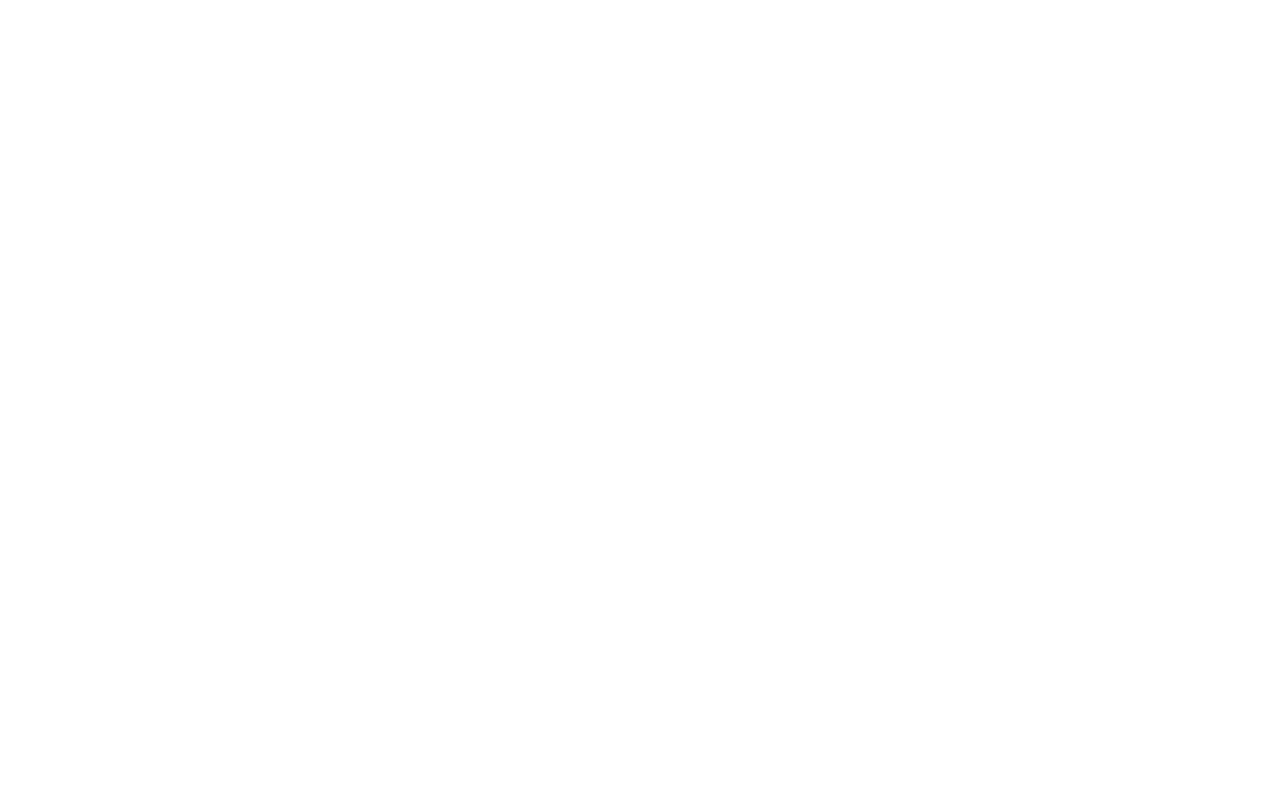
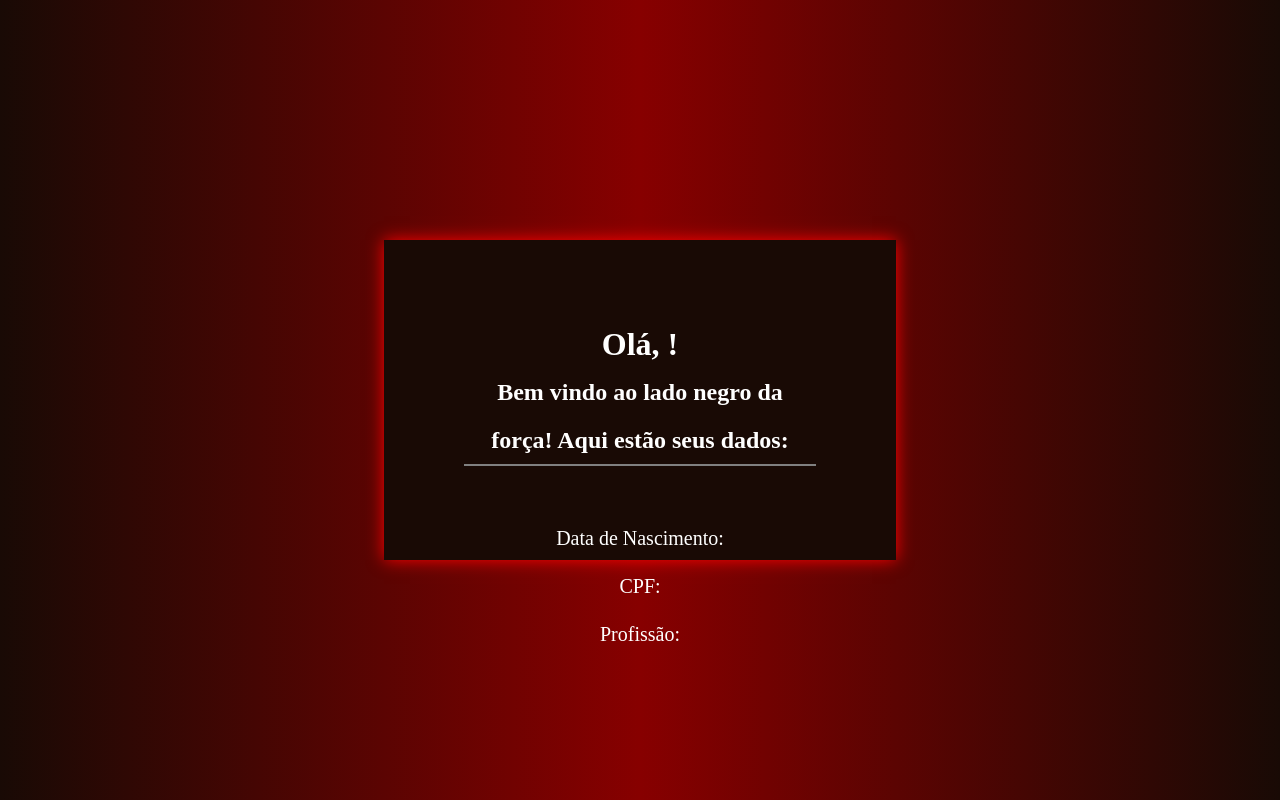
Before and after one commit to paulabonini/ts-studies, a Next.js app in the folder register-user/: page /user-page in a window 1280 px wide. Built offline with nearby package versions, Linux system fonts and the light colour scheme.

Commit message:
add styles to user page and fixed router bug

```diff
--- a/register-user/pages/_app.tsx
+++ b/register-user/pages/_app.tsx
@@ -1,7 +1,12 @@
 import { useState } from "react";
 import { UserContext } from "../contexts/UserContext";
+import GlobalStyle from "../styles/global";
+
+import { useRouter } from "next/router";
 
 function App({ Component, pageProps }) {
+  const router = useRouter();
+
   const [user, setUser] = useState({
     name: "",
     birthDay: "",
@@ -16,18 +21,11 @@
       ...user,
       [event.target.name]: value,
     });
-
-    console.log(value);
-    console.log(user.name);
   };
 
   const handleSubmit = (event) => {
     event.preventDefault();
-
-    const name = user.name;
-    const birthDay = user.birthDay;
-    const cpf = user.cpf;
-    const profession = user.profession;
+    router.push("/user-page");
   };
 
   return (
@@ -38,6 +36,7 @@
         handleSubmit,
       }}
     >
+      <GlobalStyle />
       <Component {...pageProps} />
     </UserContext.Provider>
   );
--- a/register-user/pages/user-page.tsx
+++ b/register-user/pages/user-page.tsx
@@ -1,15 +1,21 @@
 import { useContext } from "react";
 import { UserContext } from "../contexts/UserContext";
+import { Data, Header, UserContainer } from "../styles/user-page-styles";
 
 export default function UserPage() {
   const { user } = useContext(UserContext);
 
   return (
-    <main>
-      <h1>{user.name}</h1>
-      <h2>{user.birthDay}</h2>
-      <p>{user.cpf}</p>
-      <span>{user.profession}</span>
-    </main>
+    <UserContainer>
+      <Header>
+        <h1>Olá, {user.name}!</h1>
+        <h2>Bem vindo ao lado negro da força! Aqui estão seus dados:</h2>
+      </Header>
+      <Data>
+        Data de Nascimento: {user.birthDay} <br />
+        CPF: {user.cpf} <br />
+        Profissão: {user.profession}
+      </Data>
+    </UserContainer>
   );
 }
--- /dev/null
+++ b/register-user/styles/global.ts
@@ -0,0 +1,24 @@
+import { createGlobalStyle} from 'styled-components';
+
+export default createGlobalStyle`
+
+*  {
+    margin: 0;
+    padding: 0;
+    box-sizing: border-box;
+}
+
+body {
+    color: #FFFFFF;
+
+    height: 100vh;
+
+
+    background: #870000;  /* fallback for old browsers */
+    background: -webkit-linear-gradient(to right, #190A05, #870000, #190A05);  /* Chrome 10-25, Safari 5.1-6 */
+    background: linear-gradient(to right, #190A05, #870000, #190A05); /* W3C, IE 10+/ Edge, Firefox 16+, Chrome 26+, Opera 12+, Safari 7+ */
+
+}
+
+
+`
--- a/register-user/global.ts
+++ b/register-user/styles/home-styles.ts
@@ -1,18 +1,7 @@
-import { createGlobalStyle} from 'styled-components';
+import styled from 'styled-components'
 
-export default createGlobalStyle`
 
-*  {
-    margin: 0;
-    padding: 0;
-    box-sizing: border-box;
-}
-
-body {
-    color: #FFFFFF;
-}
-
-.container {
+export const Container = styled.div`
     display: grid;
     grid-template-columns: 1fr 1fr;
 
@@ -23,19 +12,21 @@
 
 
     height: 100%;
-}
+`;
 
-.leftSide{
+export const LeftSide = styled.section `
     display: flex;
     align-items: center;
     justify-content: center;
-}
 
-img {
+    img {
     max-height: 100vh;
 }
 
- .rightSide {
+`;
+
+
+ export const RightSide = styled.section `
     background-color: #190A05;
 
 
@@ -49,9 +40,9 @@
     height: 70%;
 
     padding: 24px;
-}
 
-h1 {
+
+    h1 {
     margin: 0 auto;
     margin-top: 10%;
     max-width: 70%;
@@ -66,5 +57,4 @@
 
     color: black;
 }
-
-`
+`;
--- /dev/null
+++ b/register-user/styles/user-page-styles.ts
@@ -0,0 +1,31 @@
+import styled from 'styled-components'
+
+
+export const UserContainer = styled.div `
+    background: #190A05;
+
+    box-shadow: 0 0 1em red;
+
+    position: absolute;
+    top: 50%;
+    left: 50%;
+    transform: translate(-50%, -50%);
+
+    width: 40%;
+    height: 40%;
+
+    padding: 2rem;
+
+    text-align: center;
+    line-height: 3rem;
+`;
+
+export const Header = styled.header `
+    margin: 3rem;
+
+    border-bottom: 2px solid gray;
+`;
+
+export const Data = styled.p `
+    font-size: 20px;
+`;
```
Also changed, not shown: register-user/components/RegisterForm/index.tsx (+2 -9 lines), register-user/pages/index.tsx (+7 -8 lines).
